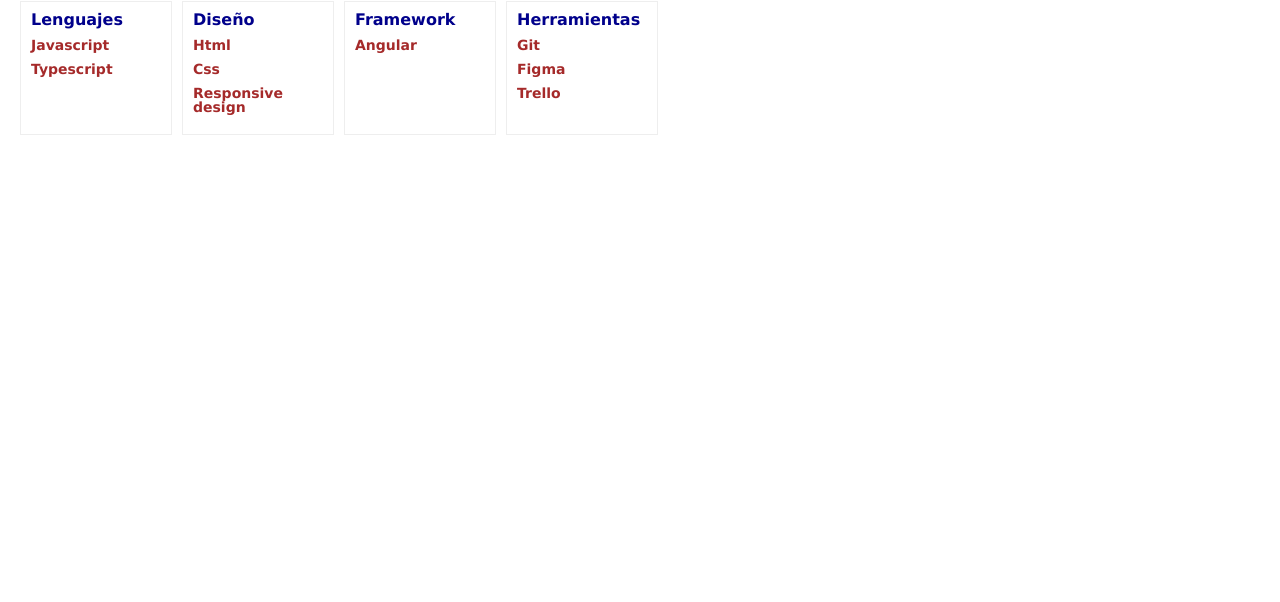
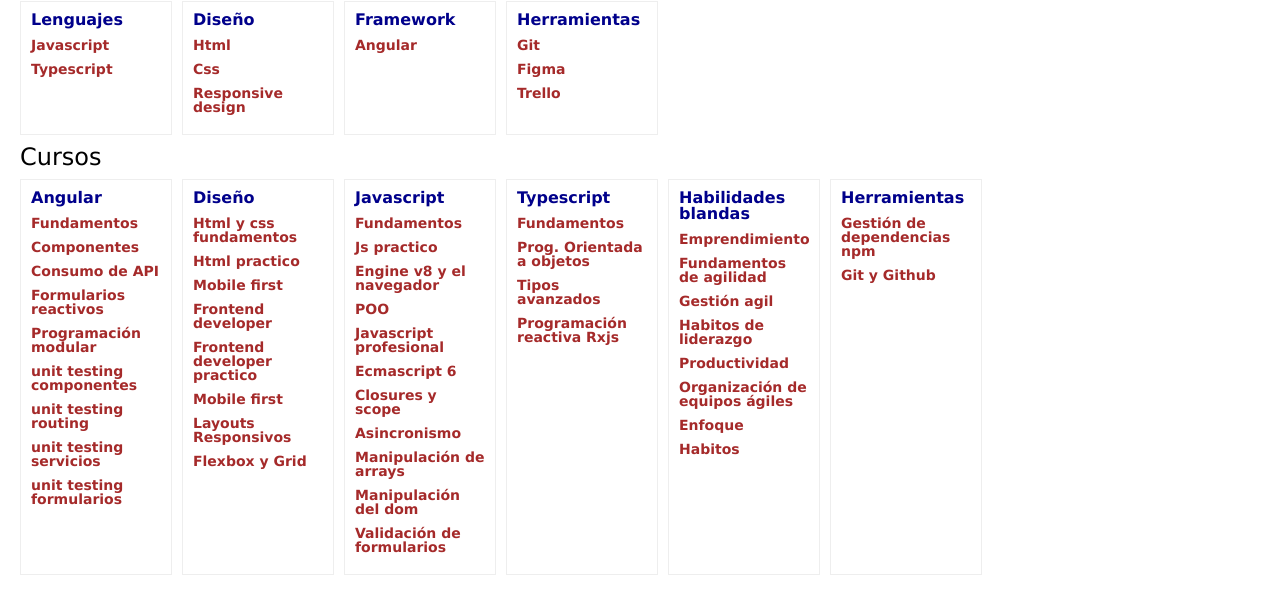
Before and after one commit to HenryAprendo/portafolio-de-proyectos, a plain HTML site: page habilidades.html in a window 1280 px wide. Shown: the part 109-711 px from the top of the page. Drawn offline with Linux system fonts and the light colour scheme.

Commit message:
finalización de sección de habilidades

```diff
--- a/css/footer.css
+++ b/css/footer.css
@@ -2,8 +2,15 @@
     padding: 1rem;
     display: flex;
     justify-content: center;
+    align-items: center;
 
     background-color: aliceblue;
+}
+
+.footer__title {
+    font-size: 1.6rem;
+    font-weight: 600;
+    margin-right: 2rem;
 }
 
 span {
--- a/css/habilidades.css
+++ b/css/habilidades.css
@@ -14,6 +14,7 @@
     display: flex;
     flex-direction: column;
     gap: 1rem;
+    margin-bottom: 1rem;
 }
 
 .card__area {
--- a/css/principal.css
+++ b/css/principal.css
@@ -70,14 +70,15 @@
 }
 
 .text__title {
-    font-size: 1.6rem;
+    font-size: 1.8rem;
     font-weight: 600;
     margin-bottom: 1rem;
 }
 
 .text__description {
-    font-size: 1.4rem;
+    font-size: 1.6rem;
     margin-bottom: 1rem;
+    line-height: normal;
 }
 
 .list__title {
@@ -135,5 +136,6 @@
     .project__content {
         flex-direction: row;
         justify-content: space-between;
+        gap: 1rem;
     }
 }
--- a/habilidades.html
+++ b/habilidades.html
@@ -26,7 +26,7 @@
                             <a class="item__link" href="./habilidades.html">Habilidades</a>
                         </li>
                         <li class="list__item">
-                            <a class="item__link" href="">Informacion</a>
+                            <a class="item__link" href="">Información</a>
                         </li>
                         <li class="list__item">
                             <a class="item__link" href="">Contacto</a>
@@ -49,7 +49,7 @@
                             <a class="item__link" href="./habilidades.html">Habilidades</a>
                         </li>
                         <li class="list__item">
-                            <a class="item__link" href="">Informacion</a>
+                            <a class="item__link" href="">Información</a>
                         </li>
                         <li class="list__item">
                             <a class="item__link" href="">Contacto</a>
@@ -96,10 +96,92 @@
                 </ul>
             </article>
         </div>
+
+        <h2 class="title">Cursos</h2>
+        <div class="cards">
+            <article class="card__area">
+                <h3 class="card__name">Angular</h3>
+                <ul class="card__list">
+                    <li class="item">Fundamentos</li>
+                    <li class="item">Componentes</li>
+                    <li class="item">Consumo de API</li>
+                    <li class="item">Formularios reactivos</li>
+                    <li class="item">Programación modular</li>
+                    <li class="item">unit testing componentes</li>
+                    <li class="item">unit testing routing</li>
+                    <li class="item">unit testing servicios</li>
+                    <li class="item">unit testing formularios</li>
+                </ul>
+            </article>
+
+            <article class="card__area">
+                <h3 class="card__name">Diseño</h3>
+                <ul class="card__list">
+                    <li class="item">Html y css fundamentos</li>
+                    <li class="item">Html practico</li>
+                    <li class="item">Mobile first</li>
+                    <li class="item">Frontend developer</li>
+                    <li class="item">Frontend developer practico</li>
+                    <li class="item">Mobile first</li>
+                    <li class="item">Layouts Responsivos</li>
+                    <li class="item">Flexbox y Grid</li>
+                </ul>
+            </article>
+
+            <article class="card__area">
+                <h3 class="card__name">Javascript</h3>
+                <ul class="card__list">
+                    <li class="item">Fundamentos</li>
+                    <li class="item">Js practico</li>
+                    <li class="item">Engine v8 y el navegador</li>
+                    <li class="item">POO</li>
+                    <li class="item">Javascript profesional</li>
+                    <li class="item">Ecmascript 6</li>
+                    <li class="item">Closures y scope</li>
+                    <li class="item">Asincronismo</li>
+                    <li class="item">Manipulación de arrays</li>
+                    <li class="item">Manipulación del dom</li>
+                    <li class="item">Validación de formularios</li>
+                </ul>
+            </article>
+
+            <article class="card__area">
+                <h3 class="card__name">Typescript</h3>
+                <ul class="card__list">
+                    <li class="item">Fundamentos</li>
+                    <li class="item">Prog. Orientada a objetos</li>
+                    <li class="item">Tipos avanzados</li>
+                    <li class="item">Programación reactiva Rxjs</li>
+                </ul>
+            </article>
+
+            <article class="card__area">
+                <h3 class="card__name">Habilidades blandas</h3>
+                <ul class="card__list">
+                    <li class="item">Emprendimiento</li>
+                    <li class="item">Fundamentos de agilidad</li>
+                    <li class="item">Gestión agil</li>
+                    <li class="item">Habitos de liderazgo</li>
+                    <li class="item">Productividad</li>
+                    <li class="item">Organización de equipos ágiles</li>
+                    <li class="item">Enfoque</li>
+                    <li class="item">Habitos</li>
+                </ul>
+            </article>
+
+            <article class="card__area">
+                <h3 class="card__name">Herramientas</h3>
+                <ul class="card__list">
+                    <li class="item">Gestión de dependencias npm</li>
+                    <li class="item">Git y Github</li>
+                </ul>
+            </article>
+        </div>
     </main>
 
-<!--
+
     <footer class="footer">
+        <p class="footer__title">Perfil</p>
         <div>
             <a
                 href="https://www.linkedin.com/in/henry-javier-salazar-morante-783176142/"
@@ -112,7 +194,7 @@
                 <span class="icon__github"></span>
             </a>
         </div>
-    </footer> -->
+    </footer>
 
     <script src="./index.js"></script>
 </body>
```
Also changed, not shown: index.html (+5 -4 lines), assets/image/biblia.png (added), assets/image/la biblia.png (deleted), css/informacion.css (added), informacion.html (added).
